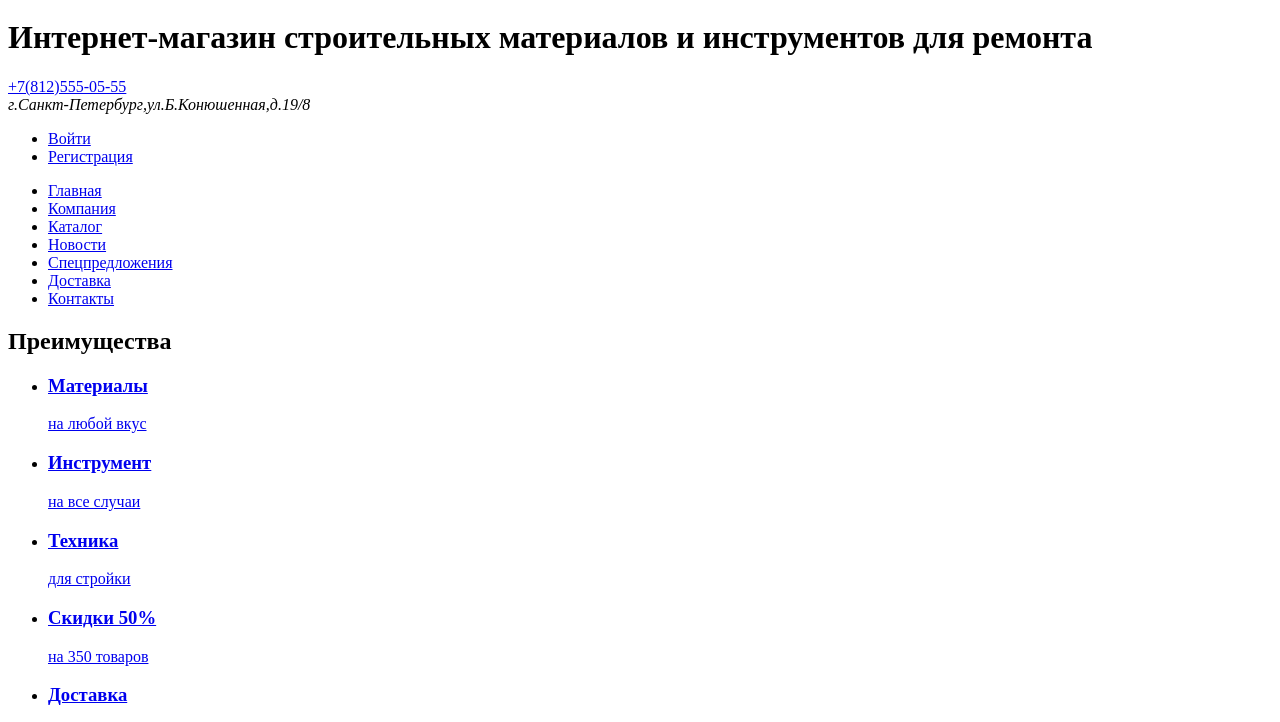
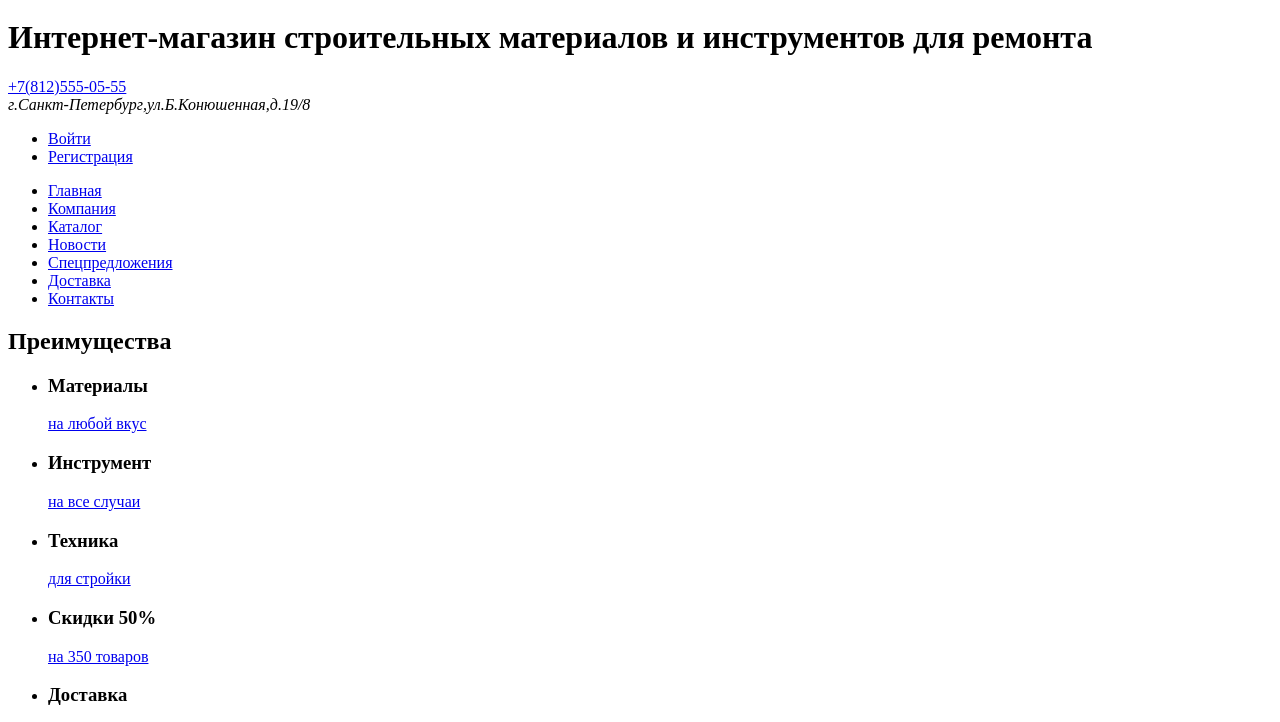
Before and after one commit to MoDuJli/845257-technomart-24, a plain HTML site: page index.html in a window 1280 px wide. Shown: the part 67-789 px from the top of the page. Drawn offline with Linux system fonts and the light colour scheme.

Commit message:
Исправил отображение карты
Изменил карту

```diff
--- a/index.html
+++ b/index.html
@@ -45,34 +45,24 @@
         <h2 class="visually-hidden">Преимущества</h2>
           <ul class="advantages-list">
             <li class="advantage-item goods new">
-              <a href="catalog/goods.html">
-                <h3>Материалы</h3>
-                <a href="#">на любой вкус</a>
-              </a>
+              <h3>Материалы</h3>
+              <a href="catalog/goods.html">на любой вкус</a>
             </li>
             <li class="advantage-item instruments">
-              <a href="catalog/instruments.html">
-                <h3>Инструмент</h3>
-                <a href="#">на все случаи</a>
-              </a>
+              <h3>Инструмент</h3>
+              <a href="catalog/instruments.html">на все случаи</a>
             </li>
             <li class="advantage-item equipment">
-                <a href="catalog/equipment.html">
-                  <h3>Техника</h3>
-                  <a href="#">для стройки</a>
-                </a>
+              <h3>Техника</h3>
+              <a href="catalog/equipment.html">для стройки</a>
             </li>
             <li class="advantage-item discounts">
-                <a href="catalog/discounts.html">
-                  <h3>Скидки 50%</h3>
-                  <a href="#">на 350 товаров</a>
-                </a>
+              <h3>Скидки 50%</h3>
+              <a href="catalog/discounts.html">на 350 товаров</a>
             </li>
             <li class="advantage-item delivery">
-                <a href="catalog/delivery.html">
-                  <h3>Доставка</h3>
-                  <a href="#">бесплатно</a>
-                </a>
+              <h3>Доставка</h3>
+              <a href="catalog/delivery.html">бесплатно</a>
             </li>
           </ul>
         <ul class="first-slider">
@@ -238,7 +228,7 @@
         <h2>Контакты</h2>
         <p>Вы можете забрать товар сами,</p>
         <p>заехав в наш офим:</p>
-        <a href="#"><img src="img/map.jpg" alt="г.Санкт-Петербург,ул.Б.Конюшенная,д.19/8" width="300px" height="158"></a>
+        <a href="#"><img src="img/big-map.jpg" alt="г.Санкт-Петербург,ул.Б.Конюшенная,д.19/8" width="300px" height="158"></a>
         <a href="modal-feedback.html">Заблудились?Напишите нам!</a>
       </section>
     </main>
```
Also changed, not shown: img/big-map.jpg (added).
